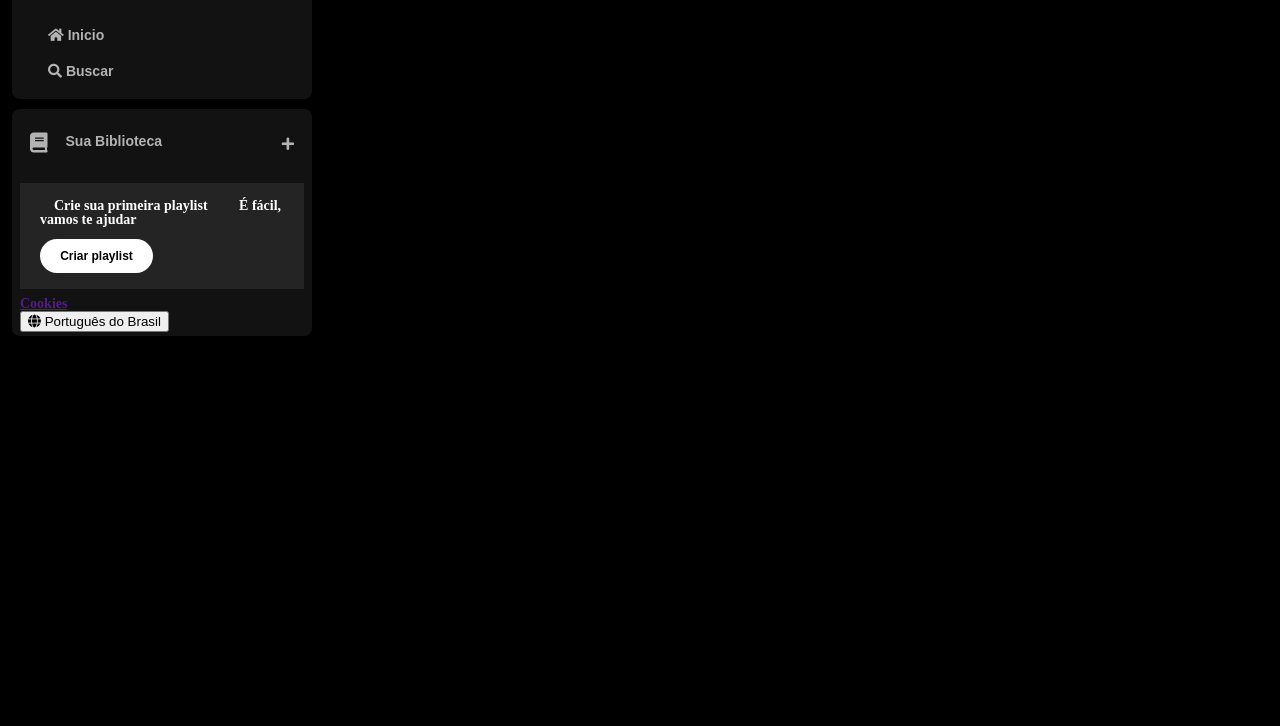
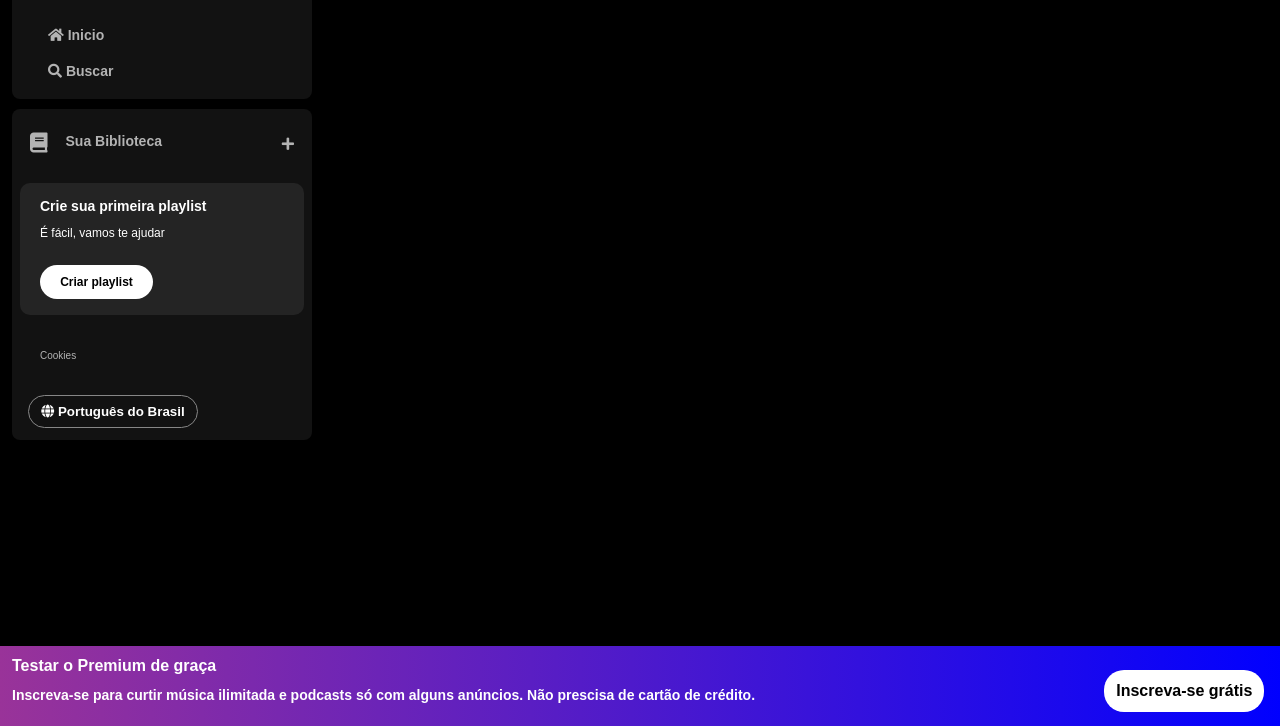
Before and after one commit to jefftermayron/spotify-imersao-alura, a plain HTML site: page index.html in a window 1280 px wide. Shown: the part 74-800 px from the top of the page. Drawn offline with Linux system fonts and the light colour scheme.

Commit message:
Finalização Sua Biblioteca / Construção Footer

```diff
--- a/index.html
+++ b/index.html
@@ -51,7 +51,7 @@
             <section class="section-playlist">
                 <div class="section-playlist__content">
                     <span class="text title">Crie sua primeira playlist</span>
-                    <span class="text title">É fácil, vamos te ajudar</span>
+                    <span class="text subtitle">É fácil, vamos te ajudar</span>
                     <button class="section-playlist__button">
                         <span>Criar playlist</span>
                     </button>
@@ -70,6 +70,17 @@
             </div>
         </div>
     </div>
+    <footer>
+        <div class="footer">
+            <div class="footer__content">
+                <p class="text title">Testar  o Premium de graça</p>
+                <p class="text subtitle">Inscreva-se para curtir música ilimitada e podcasts só com alguns anúncios. Não prescisa de cartão de crédito.</p>
+            </div>
+            <button class="footer__button">
+                <span>Inscreva-se grátis</span>
+            </button>
+        </div>
+    </footer>
 
 </body>
 </html>
--- a/styles.css
+++ b/styles.css
@@ -91,28 +91,28 @@ body {
 }
 
 .section-playlist{
-    display: flex;
+    display:flex;
     align-items: flex-start;
     justify-content: space-between;
-    gap: 20px;
+    gap:20px;
     background-color: #242424;
-    color: #b3b3b3;
+    color:#b3b3b3;
     font-weight: 600;
     font-size: 14px;
     margin: 8px 0;
-    padding: 16px 20px;
-
+    padding:16px 20px;
+    border-radius:10px;
 }
 
-.section-playlist__ .section-playlist__content{
-    display: flex;
+.section-playlist .section-playlist__content{
+    display:flex;
     flex-direction: column;
-
 }
 
 .section-playlist__content .text{
-    padding: 14px;
-    color: #fff;
+    padding-bottom:14px;
+    color:#FFF;
+    font-family: "DM Sans", sans-serif;
 }
 
 .section-playlist__content .title{
@@ -127,17 +127,100 @@ body {
 .section-playlist__content .section-playlist__button{
     display: flex;
     justify-content: center;
-    background-color: #fff;
-    color: #000;
+    background-color: #FFF;
+    color:#000;
     border-radius: 20px;
     font-size: 12px;
     font-weight: 700;
     font-family: "DM Sans", sans-serif;
+    text-decoration:none;
+    text-transform: none;
+    padding:10px;
+    margin-top: 12px;
+    border:0;
+    width: 113px;
+}
+
+.sidebar .cookies{
+    margin: 25px 20px;
+}
+
+.sidebar .cookies a{
+    color: #b3b3b3;
+    font-weight: 500;
+    font-size: 10px;
+    font-family: "DM Sans", sans-serif;
     text-decoration: none;
+}
+
+.sidebar .cookies a:hover{
+    text-decoration: underline;
+}
+
+.languages .languages__button{
+    align-items: center;
+    background-color: transparent;
+    border: 1px solid #878787;
+    border-radius: 20px;
+    color: #fff;
+    cursor: pointer;
+    font-weight: bold;
+    width: 170px;
+    margin: 8px;
+    padding: 8px;
+}
+
+footer{
+    position: absolute;
+    bottom: 0;
+    padding: 12px;
+    width: 98.776%;
+    height: 3.5rem;
+    background-image: linear-gradient(to right, #993399, #0000ff);
+    bottom: 0;
+    gap: 20px;
+}
+
+.footer{
+    display: flex;
+    justify-content: space-between;
+}
+
+.footer .text{
+    display: flex;
+    padding-bottom:14px;
+    color:#FFF;
+    font-family: "DM Sans", sans-serif;
+}
+
+.footer .title{
+    font-weight: 700;
+}
+
+.footer .subtitle{
+    font-weight: 600;
+    font-size: 14px;
+}
+
+.footer .footer__button{
+    display: inline-block;
+    position: relative;
+    text-align: center;
+    text-decoration:none;
     text-transform: none;
-    padding: 10px;
-    margin-top: 12px;
-    border: 0px;
-    width: 113px;
-
+    justify-content: center;
+    touch-action: manipulation;
+    transition-duration: 33ms;
+    transition-property: background-color, border-color, color, box-shadow, filter, transform;
+    vertical-align: middle;
+    transform: translate3d(0px, 0px, 0px);
+    background-color: #FFF;
+    color:#000;
+    border-radius: 20px;
+    font-size: 1rem;
+    font-weight: 700;
+    font-family: "DM Sans", sans-serif;
+    padding: 12px;
+    margin: 12px;
+    border:0;
 }
```
